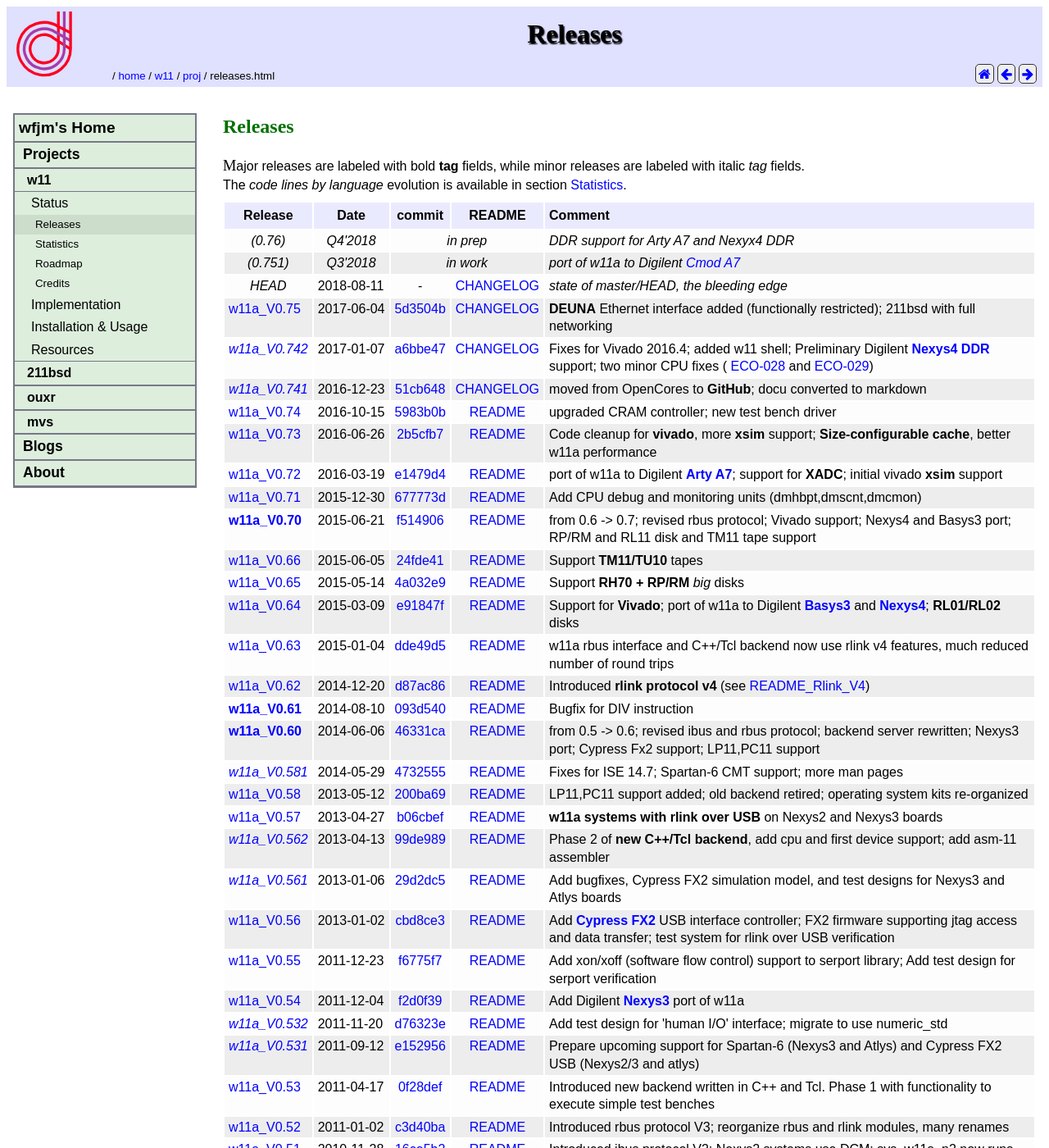
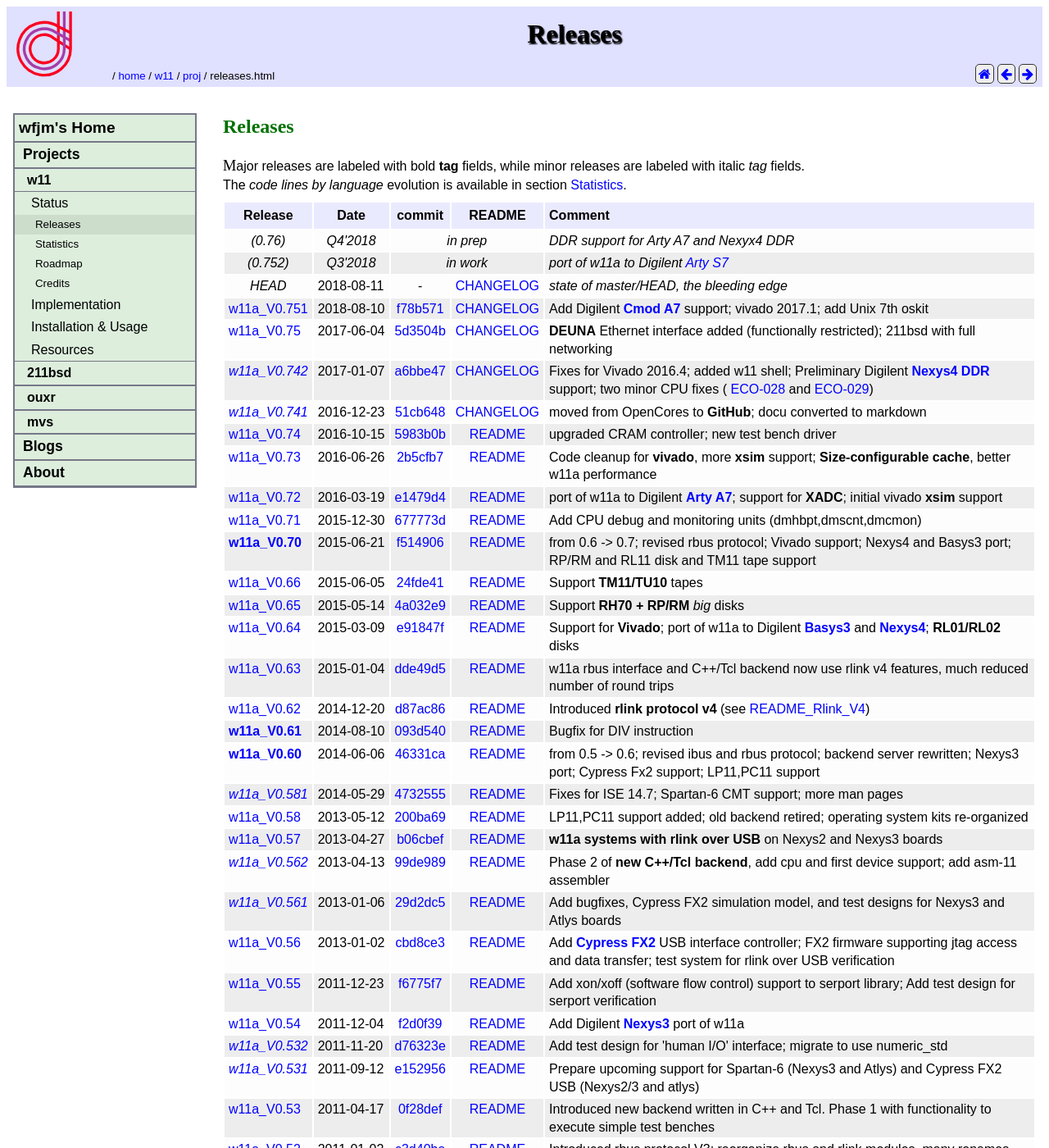
Before and after one commit to wfjm/wfjm.github.io, a Jekyll site: the page built from home/w11/proj/releases.html, in a window 1280 px wide and 1400 px high. Shown: the whole window at 82% size. Built offline with Jekyll 4.4.1, drawn with Linux system fonts in a browser that asks for light colours; some of the changed text lies outside the part shown.

Commit message:
release w11a_V0.751

```diff
--- a/home/w11/proj/releases.html
+++ b/home/w11/proj/releases.html
@@ -2,7 +2,7 @@
 title: "Releases"
 #
 my:
-  changedate: 2018-08-04
+  changedate: 2018-08-10
 #
   w11_tag:  https://github.com/wfjm/w11/releases/tag
   w11_comm: https://github.com/wfjm/w11/commit
@@ -13,12 +13,20 @@ my:
     dat: Q4'2018
     com: in prep
     txt: DDR support for Arty A7 and Nexyx4 DDR
-  - tag: 0.751
+  - tag: 0.752
     dat: Q3'2018
     com: in work
-    txt: port of w11a to Digilent <a href="http://store.digilentinc.com/cmod-a7-breadboardable-artix-7-fpga-module/">Cmod A7</a>
+    txt: port of w11a to Digilent <a href="https://store.digilentinc.com/arty-s7-spartan-7-fpga-board-for-makers-and-hobbyists/">Arty S7</a>
 #
   releases:
+  - tag: w11a_V0.751
+    dat: 2018-08-10
+    typ: no
+    com: f78b5715c6babd4e907c0f8cc6cb6842e2b4a4d5
+    fil: doc/CHANGELOG.md
+    nam: CHANGELOG
+    txt: Add Digilent <a href="http://store.digilentinc.com/cmod-a7-breadboardable-artix-7-fpga-module/"><b>Cmod A7</b></a> support; vivado 2017.1; add Unix 7th oskit
+
   - tag: w11a_V0.75
     dat: 2017-06-04
     typ: no
```
Also changed, not shown: home/w11/proj/statistics.html (+6 -1 lines).
